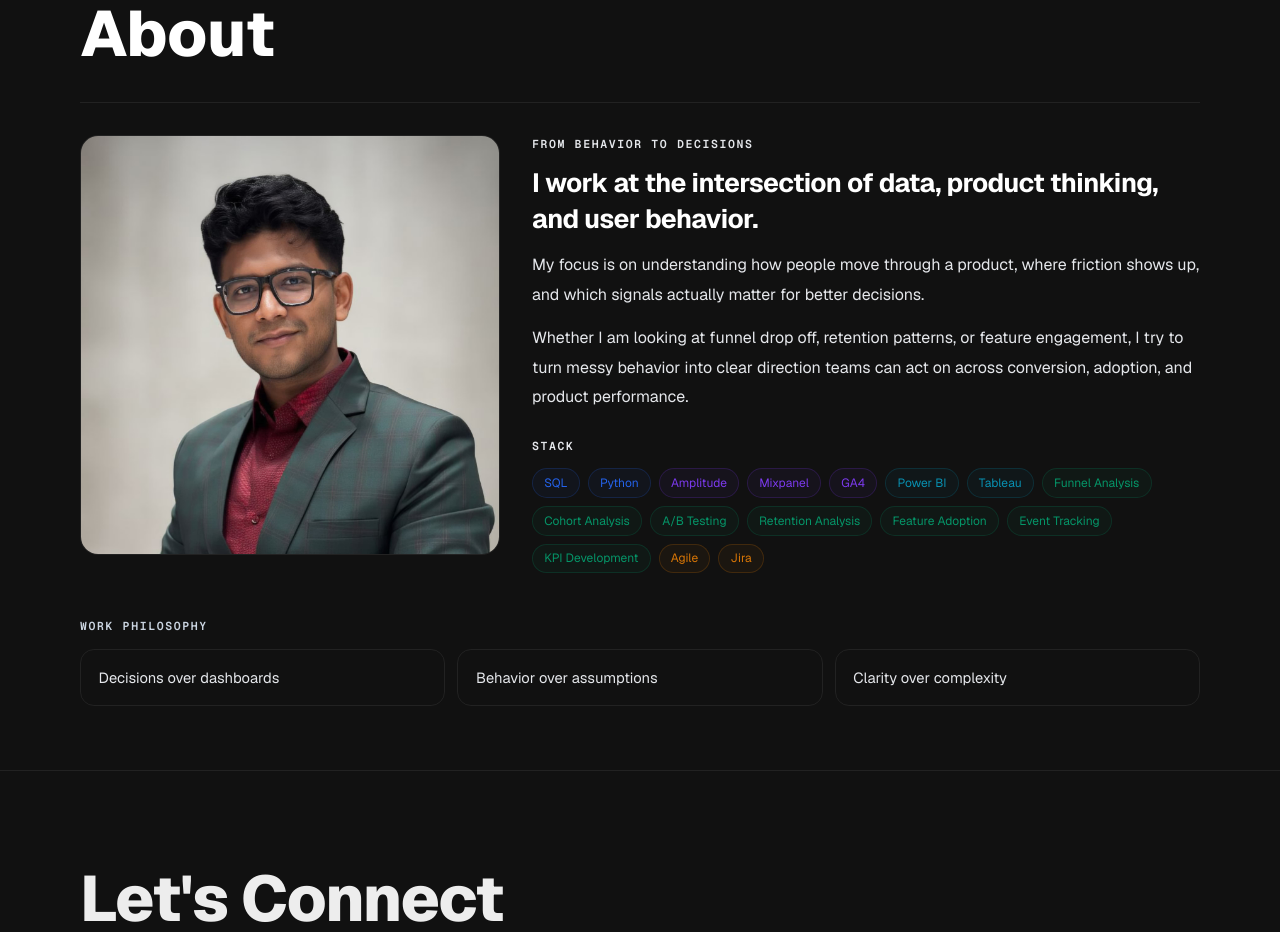
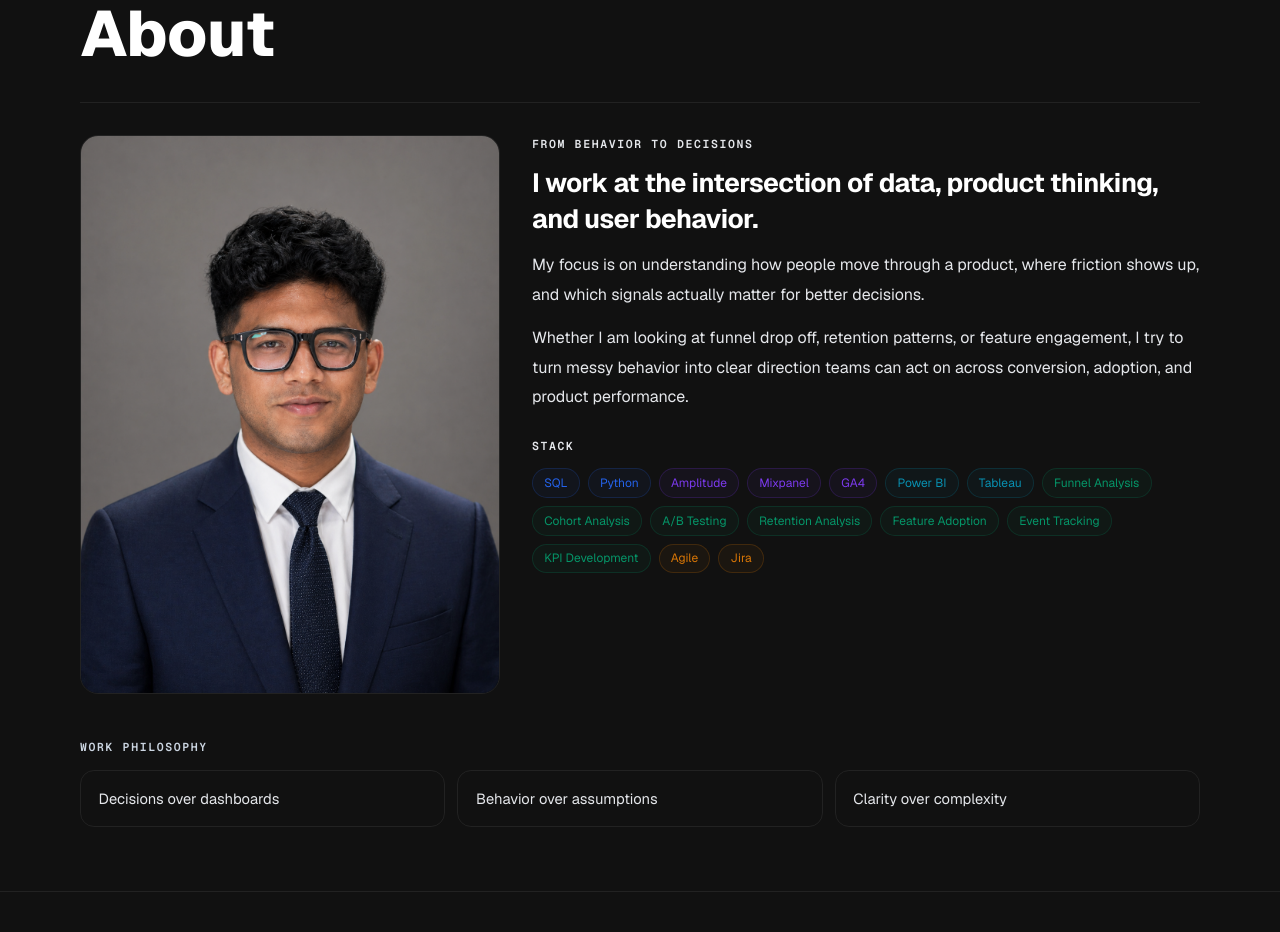
Before and after one commit to Prasanna1377/prasanna-portfolio, a Next.js app: page / in a window 1280 px wide. Shown: the part 4920-5852 px from the top of the page. Built offline with nearby package versions, Linux system fonts and the light colour scheme.

Commit message:
Replace headshot with new LinkedIn photo in About section

```diff
--- a/components/About.tsx
+++ b/components/About.tsx
@@ -93,7 +93,7 @@ export default function About() {
           }}
         >
           <Image
-            src="/Headshot.jpeg"
+            src="/LinkedIn-Headshot.png"
             alt="Prasanna Pingale"
             width={420}
             height={520}
```
Also changed, not shown: public/LinkedIn-Headshot.png (added).
